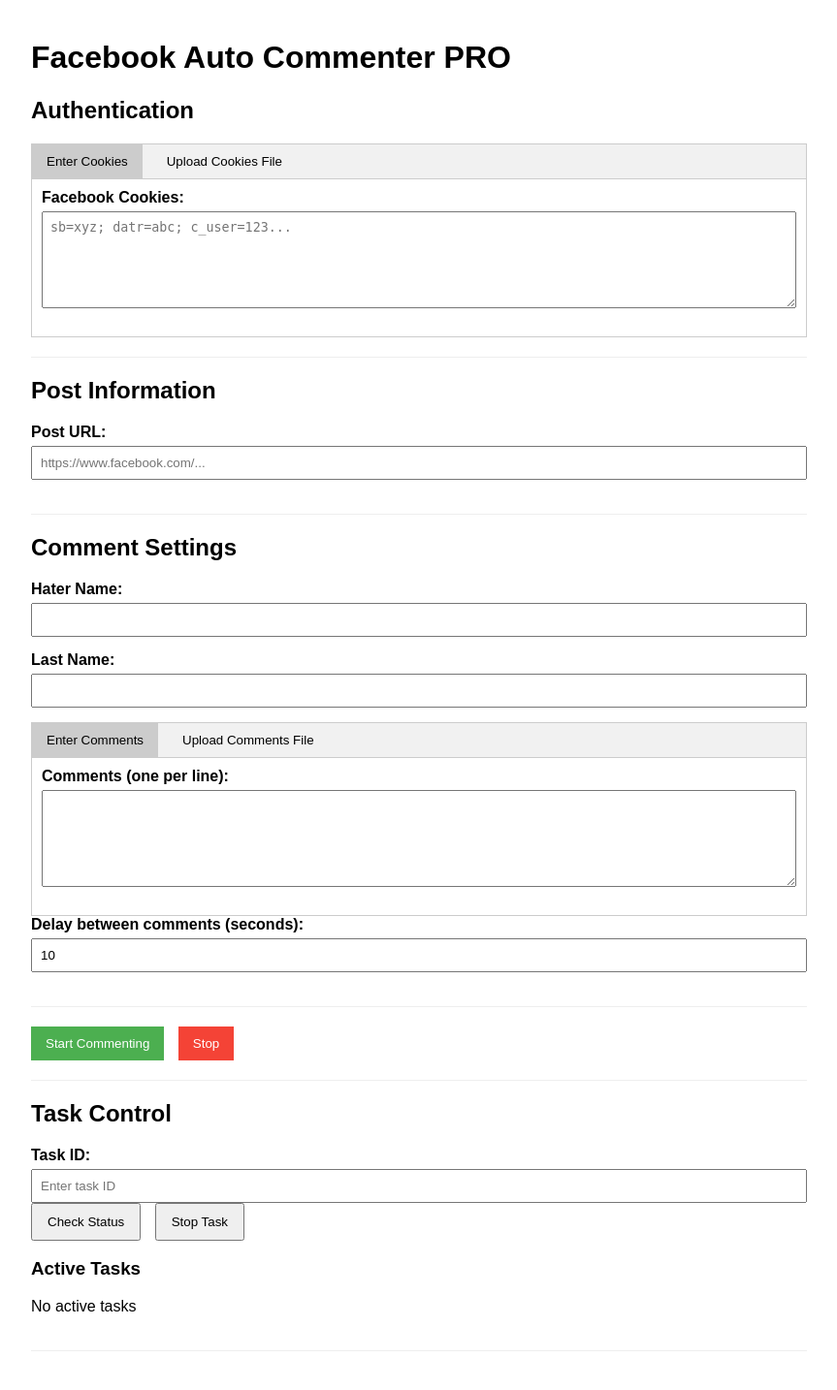
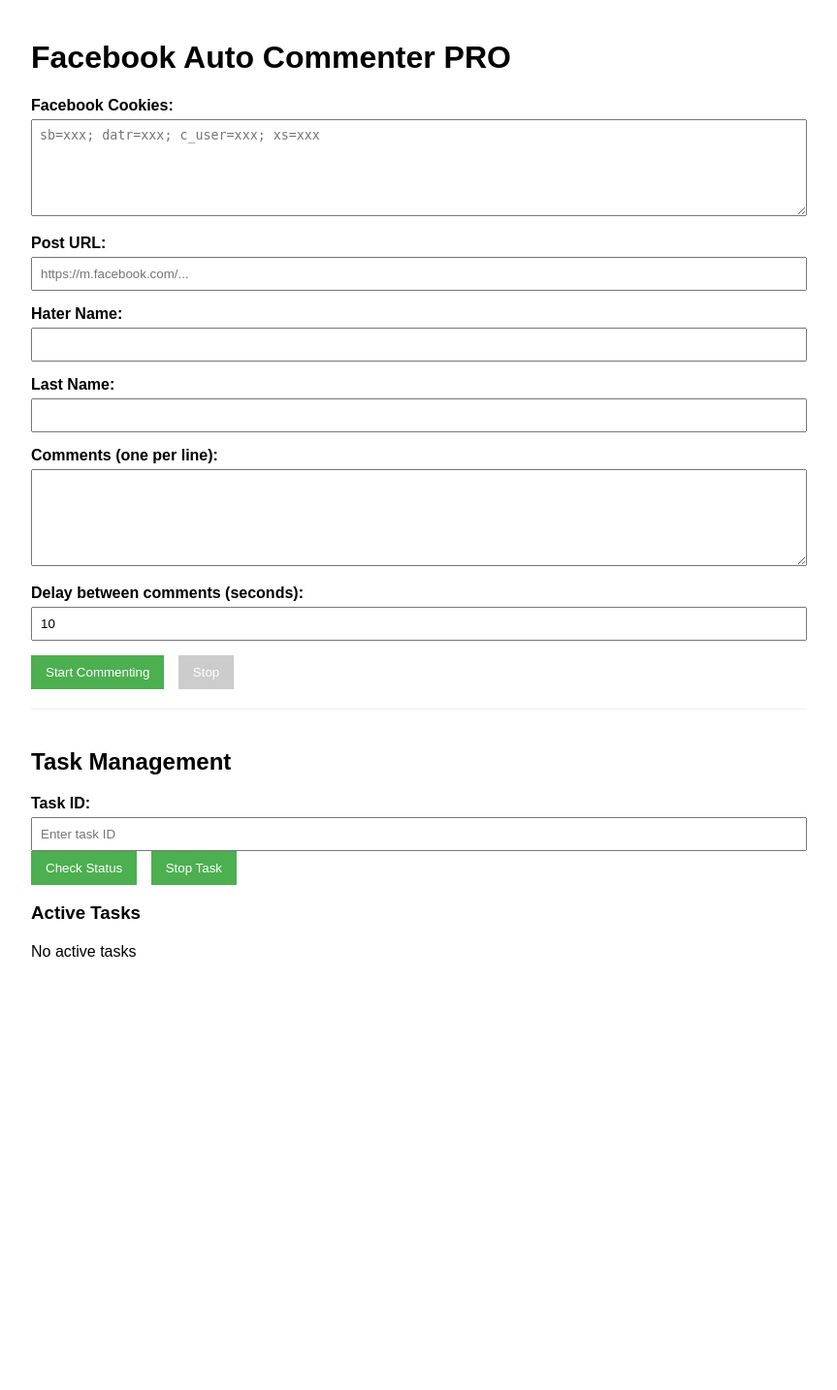
Before and after one commit to alexjohn0987/COOKIES-PAGE, a Flask app: page / in a window 1280 px wide. Shown: the whole page at 97% size, without its empty margins (208-1071 px from the left). After the commit the page ends 987 px from the top, so only its background shows below. Run offline with Flask 3, Linux system fonts and the light colour scheme.

Commit message:
Update index.html

```diff
--- a/templates/index.html
+++ b/templates/index.html
@@ -4,117 +4,65 @@
     <title>Facebook Auto Commenter PRO</title>
     <style>
         body { font-family: Arial, sans-serif; max-width: 800px; margin: 0 auto; padding: 20px; }
-        .form-section { margin-bottom: 20px; border-bottom: 1px solid #eee; padding-bottom: 20px; }
         .form-group { margin-bottom: 15px; }
         label { display: block; margin-bottom: 5px; font-weight: bold; }
-        input, textarea, select { width: 100%; padding: 8px; box-sizing: border-box; }
+        input, textarea { width: 100%; padding: 8px; box-sizing: border-box; }
         textarea { height: 100px; resize: vertical; }
-        button { padding: 10px 15px; margin-right: 10px; cursor: pointer; }
-        #startBtn { background: #4CAF50; color: white; border: none; }
-        #stopBtn { background: #f44336; color: white; border: none; }
+        button { padding: 10px 15px; background: #4CAF50; color: white; border: none; cursor: pointer; margin-right: 10px; }
         button:disabled { background: #cccccc; }
-        .task-status { margin-top: 20px; padding: 15px; background: #f5f5f5; }
+        .task-status { margin-top: 20px; padding: 15px; background: #f5f5f5; display: none; }
         .status-item { margin-bottom: 10px; }
-        .file-input { display: none; }
-        .file-label { display: inline-block; padding: 8px 15px; background: #2196F3; color: white; cursor: pointer; }
-        .tab { overflow: hidden; border: 1px solid #ccc; background-color: #f1f1f1; }
-        .tab button { background-color: inherit; float: left; border: none; outline: none; cursor: pointer; padding: 10px 15px; }
-        .tab button:hover { background-color: #ddd; }
-        .tab button.active { background-color: #ccc; }
-        .tabcontent { display: none; padding: 10px; border: 1px solid #ccc; border-top: none; }
+        .task-control { margin-top: 20px; border-top: 1px solid #eee; padding-top: 20px; }
+        #activeTasks { margin-top: 20px; }
+        .task-card { border: 1px solid #ddd; padding: 10px; margin-bottom: 10px; }
     </style>
 </head>
 <body>
     <h1>Facebook Auto Commenter PRO</h1>
 
-    <div class="form-section">
-        <h2>Authentication</h2>
-
-        <div class="tab">
-            <button class="tablinks active" onclick="openTab('cookies-text')">Enter Cookies</button>
-            <button class="tablinks" onclick="openTab('cookies-file')">Upload Cookies File</button>
+    <div class="form-group">
+        <label for="cookies">Facebook Cookies:</label>
+        <textarea id="cookies" placeholder="sb=xxx; datr=xxx; c_user=xxx; xs=xxx" required></textarea>
     </div>
 
-        <div id="cookies-text" class="tabcontent" style="display: block;">
     <div class="form-group">
-                <label for="cookies_text">Facebook Cookies:</label>
-                <textarea id="cookies_text" placeholder="sb=xyz; datr=abc; c_user=123..."></textarea>
-            </div>
+        <label for="post_url">Post URL:</label>
+        <input type="text" id="post_url" placeholder="https://m.facebook.com/..." required>
     </div>
 
-        <div id="cookies-file" class="tabcontent">
-            <div class="form-group">
-                <label>Upload Cookies File:</label>
-                <input type="file" id="cookies_file" class="file-input" accept=".txt,.json">
-                <label for="cookies_file" class="file-label">Choose File</label>
-                <span id="cookies-file-name">No file selected</span>
-            </div>
-        </div>
-    </div>
-
-    <div class="form-section">
-        <h2>Post Information</h2>
-        <div class="form-group">
-            <label for="post_url">Post URL:</label>
-            <input type="text" id="post_url" placeholder="https://www.facebook.com/...">
-        </div>
-    </div>
-
-    <div class="form-section">
-        <h2>Comment Settings</h2>
     <div class="form-group">
         <label for="hater_name">Hater Name:</label>
-            <input type="text" id="hater_name">
+        <input type="text" id="hater_name" required>
     </div>
 
     <div class="form-group">
         <label for="last_name">Last Name:</label>
-            <input type="text" id="last_name">
+        <input type="text" id="last_name" required>
     </div>
 
-        <div class="tab">
-            <button class="tablinks active" onclick="openTab('comments-text')">Enter Comments</button>
-            <button class="tablinks" onclick="openTab('comments-file')">Upload Comments File</button>
-        </div>
-
-        <div id="comments-text" class="tabcontent" style="display: block;">
     <div class="form-group">
-                <label for="comments_text">Comments (one per line):</label>
-                <textarea id="comments_text"></textarea>
-            </div>
-        </div>
-
-        <div id="comments-file" class="tabcontent">
-            <div class="form-group">
-                <label>Upload Comments File:</label>
-                <input type="file" id="comments_file" class="file-input" accept=".txt">
-                <label for="comments_file" class="file-label">Choose File</label>
-                <span id="comments-file-name">No file selected</span>
-            </div>
+        <label for="comments">Comments (one per line):</label>
+        <textarea id="comments" required></textarea>
     </div>
 
     <div class="form-group">
         <label for="delay">Delay between comments (seconds):</label>
-            <input type="number" id="delay" value="10" min="5">
-        </div>
+        <input type="number" id="delay" value="10" min="5" required>
     </div>
 
-    <div class="form-section">
     <button id="startBtn">Start Commenting</button>
     <button id="stopBtn" disabled>Stop</button>
-    </div>
 
-    <div id="taskInfo" class="task-status" style="display: none;">
+    <div id="taskInfo" class="task-status">
         <h2>Task Status</h2>
         <div class="status-item">Task ID: <span id="taskId"></span></div>
         <div class="status-item">Status: <span id="taskStatus"></span></div>
         <div class="status-item">Comments Sent: <span id="commentCount"></span></div>
-        <div class="status-item">Uptime: <span id="uptime"></span></div>
         <div class="status-item">Last Status: <span id="lastStatus"></span></div>
     </div>
 
-    <div class="form-section">
-        <h2>Task Control</h2>
+    <div class="task-control">
+        <h2>Task Management</h2>
         <div class="form-group">
             <label for="controlTaskId">Task ID:</label>
             <input type="text" id="controlTaskId" placeholder="Enter task ID">
@@ -129,64 +77,23 @@
     <script>
         let currentTaskId = null;
 
-        // Tab functionality
-        function openTab(tabName) {
-            const tabcontent = document.getElementsByClassName("tabcontent");
-            for (let i = 0; i < tabcontent.length; i++) {
-                tabcontent[i].style.display = "none";
-            }
-
-            const tablinks = document.getElementsByClassName("tablinks");
-            for (let i = 0; i < tablinks.length; i++) {
-                tablinks[i].className = tablinks[i].className.replace(" active", "");
-            }
-
-            document.getElementById(tabName).style.display = "block";
-            event.currentTarget.className += " active";
-        }
-
-        // File input handlers
-        document.getElementById('cookies_file').addEventListener('change', function(e) {
-            document.getElementById('cookies-file-name').textContent =
-                e.target.files[0] ? e.target.files[0].name : 'No file selected';
-        });
-
-        document.getElementById('comments_file').addEventListener('change', function(e) {
-            document.getElementById('comments-file-name').textContent =
-                e.target.files[0] ? e.target.files[0].name : 'No file selected';
-        });
-
-        // Start task
         document.getElementById('startBtn').addEventListener('click', startTask);
+        document.getElementById('stopBtn').addEventListener('click', stopTask);
 
         function startTask() {
-            const formData = new FormData();
-
-            // Get cookies
-            const cookiesFile = document.getElementById('cookies_file').files[0];
-            if (cookiesFile) {
-                formData.append('cookies_file', cookiesFile);
-            } else {
-                formData.append('cookies_text', document.getElementById('cookies_text').value);
-            }
-
-            // Get comments
-            const commentsFile = document.getElementById('comments_file').files[0];
-            if (commentsFile) {
-                formData.append('comments_file', commentsFile);
-            } else {
-                formData.append('comments_text', document.getElementById('comments_text').value);
-            }
-
-            // Add other fields
-            formData.append('post_url', document.getElementById('post_url').value);
-            formData.append('hater_name', document.getElementById('hater_name').value);
-            formData.append('last_name', document.getElementById('last_name').value);
-            formData.append('delay', document.getElementById('delay').value);
+            const data = {
+                cookies: document.getElementById('cookies').value,
+                post_url: document.getElementById('post_url').value,
+                hater_name: document.getElementById('hater_name').value,
+                last_name: document.getElementById('last_name').value,
+                comments: document.getElementById('comments').value,
+                delay: document.getElementById('delay').value
+            };
 
             fetch('/start_task', {
                 method: 'POST',
-                body: formData
+                headers: { 'Content-Type': 'application/json' },
+                body: JSON.stringify(data)
             })
             .then(response => response.json())
             .then(data => {
@@ -200,20 +107,17 @@
                 } else {
                     alert('Error: ' + data.message);
                 }
+            })
+            .catch(error => {
+                console.error('Error:', error);
+                alert('Failed to start task');
             });
         }
-
-        // Stop current task
-        document.getElementById('stopBtn').addEventListener('click', stopTask);
 
         function stopTask() {
             if (!currentTaskId) return;
 
-            fetch('/stop_task', {
-                method: 'POST',
-                headers: { 'Content-Type': 'application/json' },
-                body: JSON.stringify({ task_id: currentTaskId })
-            })
+            fetch(`/stop_task/${currentTaskId}`, { method: 'POST' })
             .then(response => response.json())
             .then(data => {
                 if (data.status === 'success') {
@@ -223,54 +127,42 @@
             });
         }
 
-        // Check status of specific task
         function checkStatus() {
             const taskId = document.getElementById('controlTaskId').value;
-            if (!taskId) return;
+            if (!taskId) return alert('Enter Task ID');
 
-            fetch(`/task_status?task_id=${taskId}`)
+            fetch(`/task_status/${taskId}`)
             .then(response => response.json())
             .then(data => {
                 if (data.status === 'success') {
-                    alert(`Task Status:\n\nID: ${taskId}\nStatus: ${data.data.status}\nComments: ${data.data.comment_count}\nLast Status: ${data.data.last_status}`);
+                    alert(`Status: ${data.data.status}\nComments: ${data.data.comment_count}\nLast: ${data.data.last_status}`);
                 } else {
                     alert('Error: ' + data.message);
                 }
             });
         }
 
-        // Stop specific task
         function stopSpecificTask() {
             const taskId = document.getElementById('controlTaskId').value;
-            if (!taskId) return;
+            if (!taskId) return alert('Enter Task ID');
 
-            fetch('/stop_task', {
-                method: 'POST',
-                headers: { 'Content-Type': 'application/json' },
-                body: JSON.stringify({ task_id: taskId })
-            })
+            fetch(`/stop_task/${taskId}`, { method: 'POST' })
             .then(response => response.json())
             .then(data => {
-                if (data.status === 'success') {
-                    alert('Task stopped successfully');
+                alert(data.status === 'success' ? 'Task stopped' : 'Error: ' + data.message);
                 updateActiveTasks();
-                } else {
-                    alert('Error: ' + data.message);
-                }
             });
         }
 
-        // Update task status
         function updateTaskStatus() {
             if (!currentTaskId) return;
 
-            fetch(`/task_status?task_id=${currentTaskId}`)
+            fetch(`/task_status/${currentTaskId}`)
             .then(response => response.json())
             .then(data => {
                 if (data.status === 'success') {
                     document.getElementById('taskStatus').textContent = data.data.status;
                     document.getElementById('commentCount').textContent = data.data.comment_count;
-                    document.getElementById('uptime').textContent = data.data.uptime;
                     document.getElementById('lastStatus').textContent = data.data.last_status;
 
                     if (data.data.status === 'running') {
@@ -280,7 +172,6 @@
             });
         }
 
-        // Update active tasks list
         function updateActiveTasks() {
             fetch('/active_tasks')
             .then(response => response.json())
@@ -291,18 +182,13 @@
                 if (data.data && Object.keys(data.data).length > 0) {
                     for (const [taskId, task] of Object.entries(data.data)) {
                         const taskDiv = document.createElement('div');
-                        taskDiv.style.border = '1px solid #ddd';
-                        taskDiv.style.padding = '10px';
-                        taskDiv.style.margin = '5px 0';
-
+                        taskDiv.className = 'task-card';
                         taskDiv.innerHTML = `
                             <h4>Task ID: ${taskId}</h4>
                             <p>Status: ${task.status}</p>
-                            <p>Comments Sent: ${task.comment_count}</p>
-                            <p>Uptime: ${task.uptime}</p>
-                            <button onclick="controlTask('${taskId}', 'stop')">Stop</button>
+                            <p>Comments: ${task.comment_count}</p>
+                            <button onclick="controlTask('${taskId}')">Stop</button>
                         `;
-
                         container.appendChild(taskDiv);
                     }
                 } else {
@@ -311,19 +197,12 @@
             });
         }
 
-        // Control specific task
-        function controlTask(taskId, action) {
-            if (action === 'stop') {
-                fetch('/stop_task', {
-                    method: 'POST',
-                    headers: { 'Content-Type': 'application/json' },
-                    body: JSON.stringify({ task_id: taskId })
-                })
+        function controlTask(taskId) {
+            fetch(`/stop_task/${taskId}`, { method: 'POST' })
             .then(() => updateActiveTasks());
         }
-        }
 
-        // Initialize
+        // Initial load
         updateActiveTasks();
         setInterval(updateActiveTasks, 5000);
     </script>
```
Lines whose indentation alone changed are shown as unchanged.
